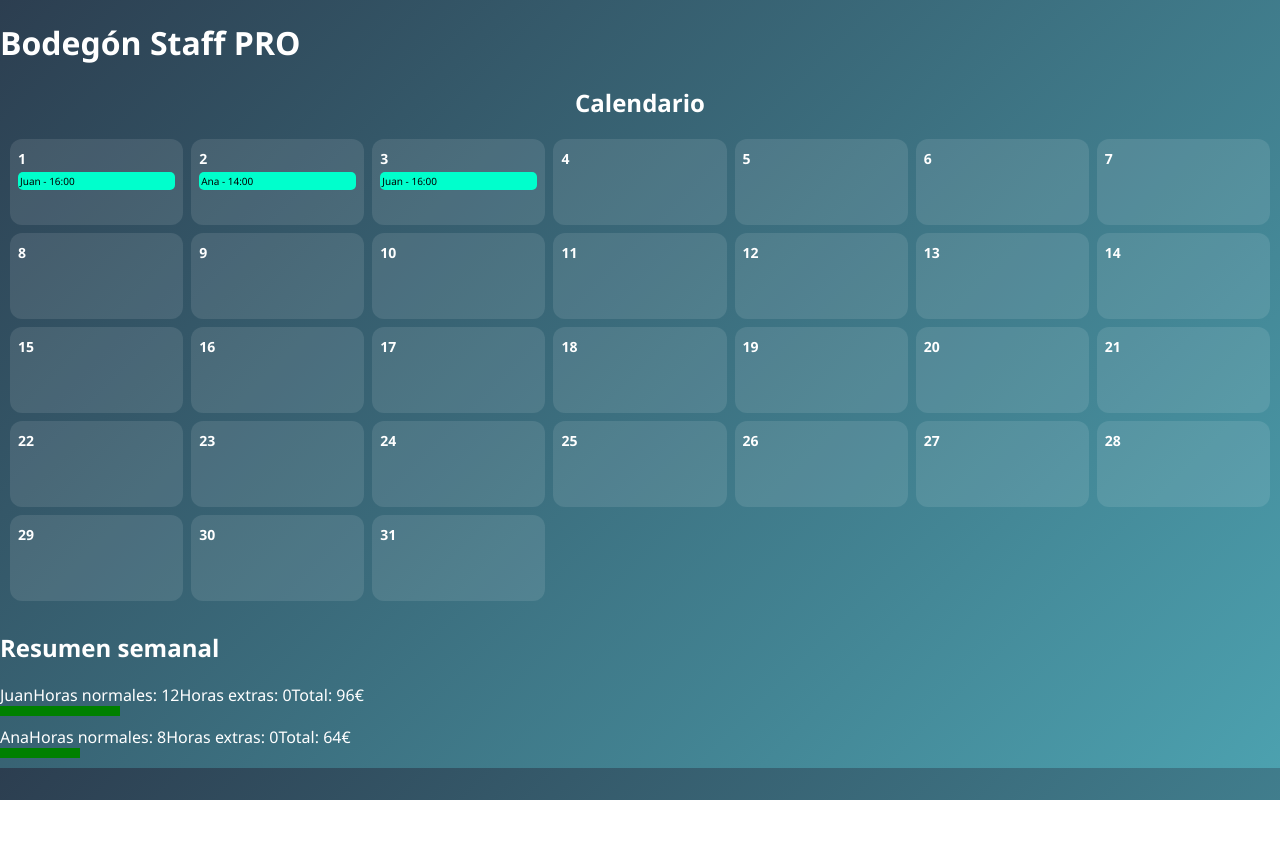
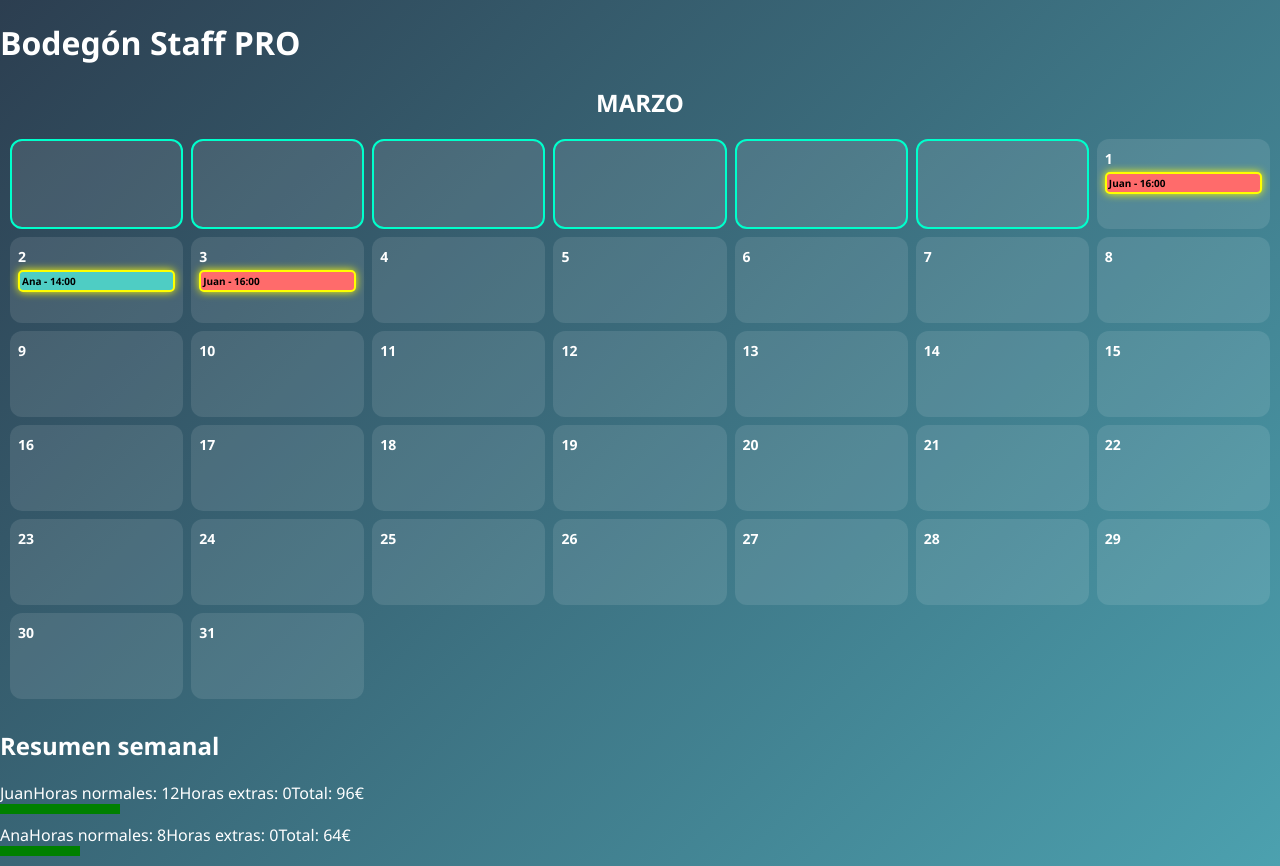
Before and after one commit to davidsfc16/bodegon-staff-pro, a React (Create React App) app: page / in a window 1280 px wide. Before the commit the page ends 800 px from the top, so only its background shows below. Built offline with nearby package versions, Linux system fonts and the light colour scheme.

Commit message:
calendario real por mes

```diff
--- a/src/CalendarMonth.js
+++ b/src/CalendarMonth.js
@@ -19,28 +19,47 @@ import React, { useState } from "react";
 
 function CalendarMonth({ employees }) {
   const [selectedDay, setSelectedDay] = useState(null);
-  const daysInMonth = Array.from({ length: 31 }, (_, i) => i + 1);
+  const today = new Date();
+const year = today.getFullYear();
+const month = today.getMonth();
+const monthName = today.toLocaleString("es-ES", { month: "long" });
+
+const daysInMonth = new Date(year, month + 1, 0).getDate();
+const firstDay = new Date(year, month, 1).getDay(); // 0 = domingo
+
+const calendarDays = [];
+
+// Espacios vacíos antes del día 1
+for (let i = 0; i < (firstDay === 0 ? 6 : firstDay - 1); i++) {
+  calendarDays.push(null);
+}
+
+// Días reales
+for (let i = 1; i <= daysInMonth; i++) {
+  calendarDays.push(i);
+}
 
   return (
     <div>
-      <h2 className="title">Calendario</h2>
+      <h2 className="title">{monthName.toLocaleUpperCase()}</h2>
 
       <div className="calendar-month">
-        {daysInMonth.map((day) => (
+        {calendarDays.map((day, index) => (
           <div
-            key={day}
+          key={index}
           className={`calendar-day ${selectedDay === day ? "active-day" : ""}`}
-            onClick={() => setSelectedDay(day)}
+  onClick={() => day && setSelectedDay(day)}
 >
-            <span className="day-number">{day}</span>
+  {day && <span className="day-number">{day}</span>}
 
-            {employees.map((e) => {
+  {day &&
+    employees.map((e) => {
       const shift = e.schedule.find((s) => s.day === day);
       return shift ? (
-                <div key={e.id} className={`mini-shift $
-                  {isWorkingNow(shift) ? "working" : ""}
-                  `}
-                  style={{ bacground: e.color }}
+        <div
+          key={e.id}
+          className={`mini-shift ${isWorkingNow(shift) ? "working" : ""}`}
+          style={{ background: e.color }}
         >
           {e.name} - {shift.start}
         </div>
```
Lines whose indentation alone changed are shown as unchanged.
